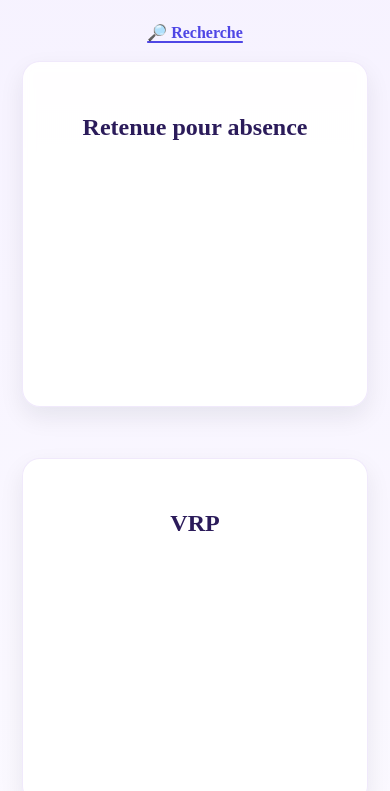
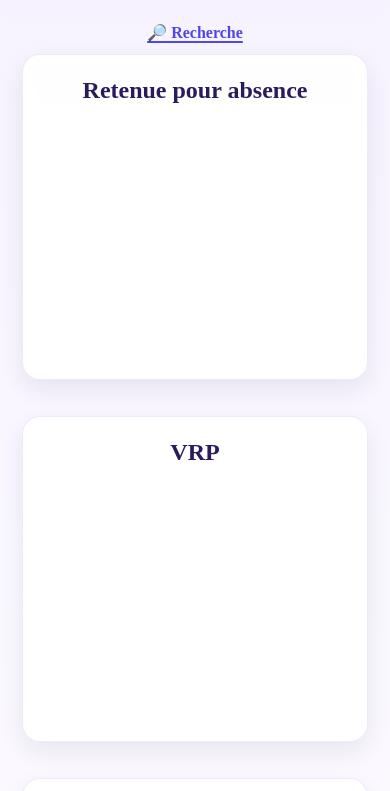
Before and after one commit to ELILONA13/carte-memo-celine, a website built with Vite: page index.html in a window 390 px wide. Shown: the part 72-863 px from the top of the page. Built offline with nearby package versions, Linux system fonts and the light colour scheme.

Commit message:
ajustement accueil mobile (cartes moins hautes)

```diff
--- a/src/style.css
+++ b/src/style.css
@@ -1229,3 +1229,31 @@ button:active {
   }
 
 }
+
+/* ✅ ACCUEIL MOBILE — réduire la hauteur des cartes (les vraies cartes = .home-tabs .card) */
+@media (max-width: 600px) {
+
+  /* Les grosses cartes d’accueil */
+  .home-tabs .card {
+    min-height: 0 !important;
+    /* annule les min-height éventuels */
+    height: auto !important;
+    padding: 22px 16px !important;
+    /* moins de vide */
+    margin: 12px 0 !important;
+    /* moins d’espace entre cartes */
+  }
+
+  /* Le titre dans la carte d’accueil */
+  .home-tabs .card h2 {
+    margin: 0 !important;
+    font-size: 24px !important;
+    line-height: 1.15 !important;
+  }
+
+  /* Si tu as une description sous le titre */
+  .home-tabs .card p {
+    margin-top: 8px !important;
+    font-size: 14px !important;
+  }
+}
```
